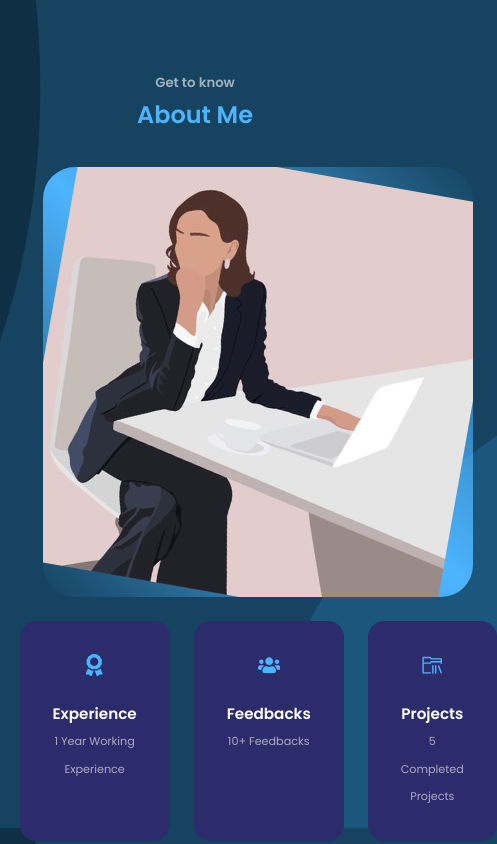
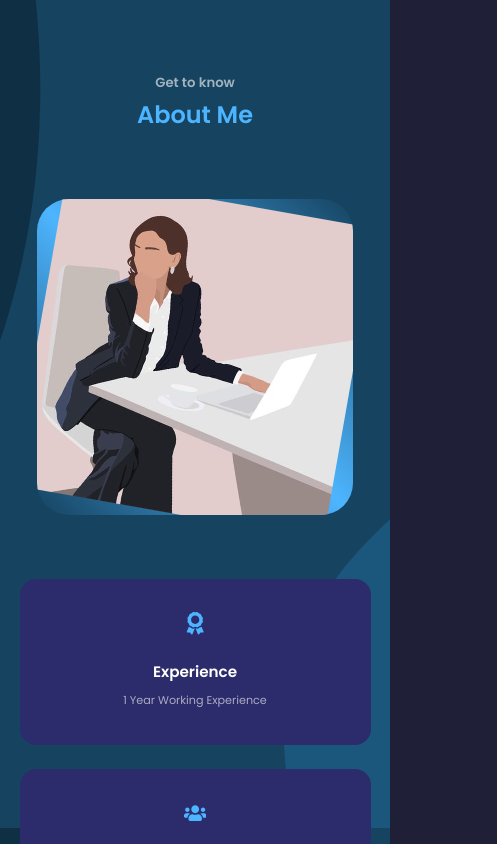
Before and after one commit to hopeminyoso/my-portfolio, a React (Create React App) app: page / in a window 390 px wide. Shown: the part 860-1704 px from the top of the page, 497 px wide, since content can reach past the window. Built offline with nearby package versions, Linux system fonts and the light colour scheme.

Commit message:
update responsiveness

```diff
--- a/src/components/about/about.css
+++ b/src/components/about/about.css
@@ -81,10 +81,29 @@
       margin: 1rem 0 1.5rem;
     }
   }
-  /* Media queries (small devices) */
+  /* Media queries (tablet) */
+@media screen and (max-width: 768px) {
+  .about__me {
+    width: 70%;
+  }
+
+  /* Adjust font sizes or paddings if necessary */
+}
+
 @media screen and (max-width: 600px) {
   .about__me {
-    width: 90%; /* Adjusted width for better fit on small screens */
-    margin: 0 auto 1.5rem; /* Margin adjustment for centering and spacing */
+    width: 90%;
+  }
+
+  .about__container {
+    grid-template-columns: 1fr; /* Adjust grid for single column */
+  }
+
+  .about__me-image img {
+    max-width: 100%; /* Ensure images don't exceed container width */
+  }
+
+  .about__cards {
+    grid-template-columns: repeat(auto-fit, minmax(200px, 1fr)); /* Flexible card layout */
   }
 }
--- a/src/components/header/header.css
+++ b/src/components/header/header.css
@@ -65,11 +65,19 @@ header {
     display: none;
   }
 
-  /* media queries (medium devices) */
+  @media screen and (max-width: 1024px) and (max-height: 600px) {
+    .pg {
+      width: 18rem;
+      height: 25rem;
+      margin-top: 2rem;
+      /* Adjust other properties as needed */
+    }
 
-  @media screen and (max-width: 1024px) {
-    header {
-      height: 60vh;
+    .pg img {
+      width: 100%;
+      height: 100%;
+      object-fit: cover; /* Maintain aspect ratio and cover the container */
+      border-radius: 12rem 12rem 0 0;
     }
   }
   /* media queries (small devices) */
```
Also changed, not shown: 1 other file (tests, documents, lock files or other folders).
